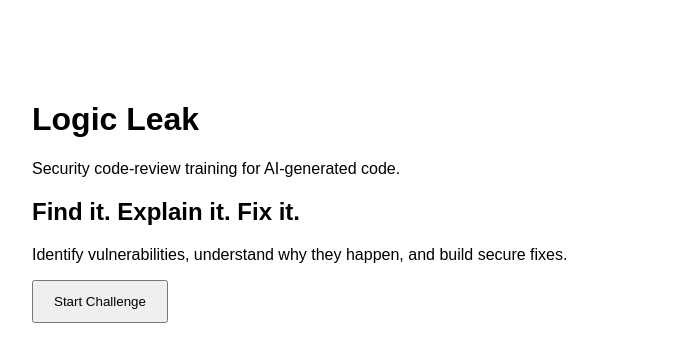
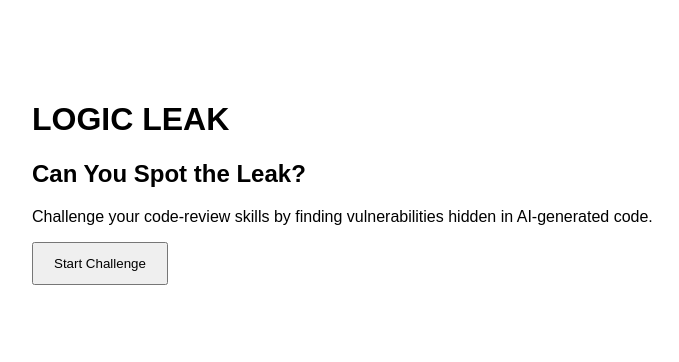
Before and after one commit to Poojasri08/logic-leak-v2, a React app in the folder frontend/: page / in a window 1280 px wide. Shown: the top 362 px of the page, without its empty margins (158-837 px from the left). Built offline with nearby package versions, Linux system fonts and the light colour scheme; the HTML template or start-up script is replaced by a standard one.

Commit message:
feat:add logic leak landing page

```diff
--- a/frontend/src/App.jsx
+++ b/frontend/src/App.jsx
@@ -1,18 +1,16 @@
 function App() {
   return (
     <main>
-      <h1>Logic Leak</h1>
-      <p>Security code-review training for AI-generated code.</p>
+      <h1>LOGIC LEAK</h1>
 
-      <section>
-        <h2>Find it. Explain it. Fix it.</h2>
-        <p>
-          Identify vulnerabilities, understand why they happen,
-          and build secure fixes.
-        </p>
+      <h2>Can You Spot the Leak?</h2>
 
-        <button>Start Challenge</button>
-      </section>
+      <p>
+        Challenge your code-review skills by finding
+        vulnerabilities hidden in AI-generated code.
+      </p>
+
+      <button>Start Challenge</button>
     </main>
   )
 }
```
